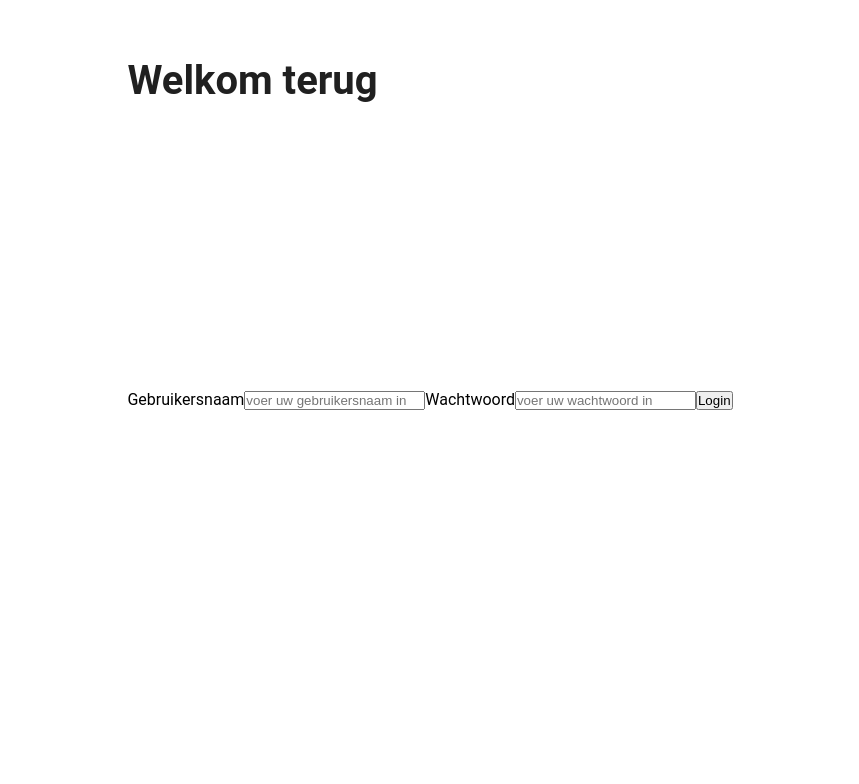
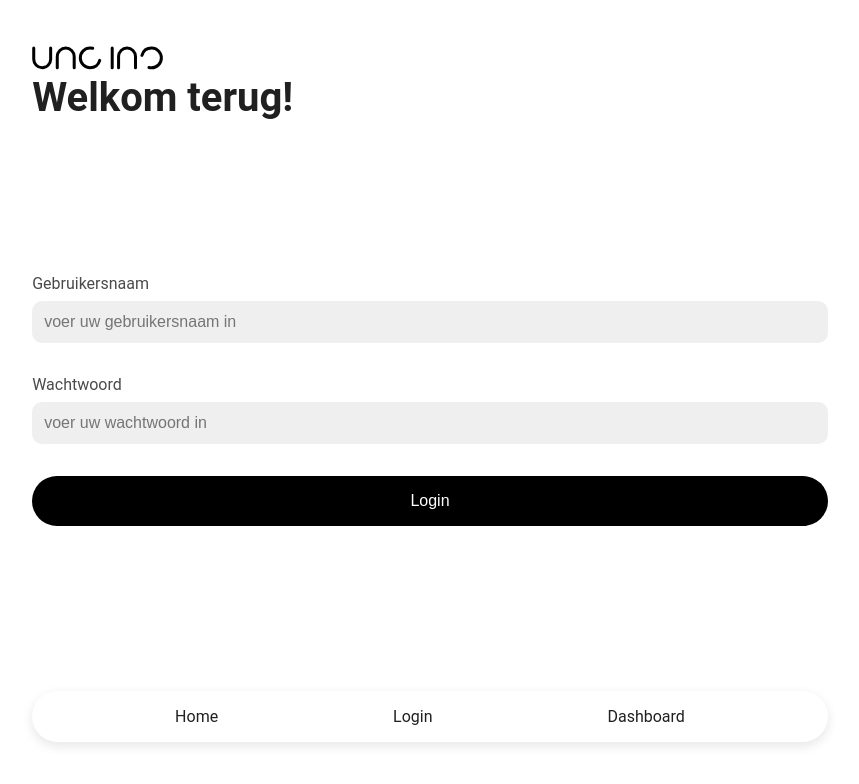
Before and after one commit to Lmikkers/Unc-Inc-Assessment, a React (Create React App) app in the folder my-app/: page /login in a window 1280 px wide. Shown: the top 784 px of the page, without its empty margins (210-1069 px from the left). Built offline with nearby package versions, Linux system fonts and the light colour scheme.

Commit message:
Login pagina style + navbar component
Ik heb de login pagina gestyled en een navbar component aangemaakt.

```diff
--- a/my-app/src/App.js
+++ b/my-app/src/App.js
@@ -1,6 +1,8 @@
 import './App.css';
 
 import { BrowserRouter as Router, Routes, Route } from 'react-router-dom';
+import { Link } from 'react-router-dom';
+
 import Login from './pages/login';
 import Dashboard from './pages/dashboard';
 import Home from './pages/home';
--- /dev/null
+++ b/my-app/src/components/navbar.jsx
@@ -0,0 +1,17 @@
+import React from 'react';
+import {Link} from 'react-router-dom';
+
+const Navbar=()=>{
+    return (
+        <nav>
+            <ul>
+                <li><Link to="/home" aria-label="Ga naar de homepagina">Home</Link></li>
+                <li><Link to="/login" aria-label="Ga naar de login pagina">Login</Link></li>
+                <li><Link to="/dashboard" aria-label="Ga naar de dashboard pagina">Dashboard</Link></li>
+            </ul>
+        </nav>
+    )
+
+}
+
+export default Navbar;
--- a/my-app/src/index.css
+++ b/my-app/src/index.css
@@ -1,8 +1,3 @@
-/*
-code {
-  font-family: source-code-pro, Menlo, Monaco, Consolas, 'Courier New',
-    monospace;
-}  */
 * {
   margin: 0;
   padding: 0;
@@ -27,6 +22,26 @@ h1 {
   font-size: var(--titleSize);
   color: var(--uncIncColor);
 }
+a {
+  text-decoration: none;
+}
+body {
+  color: var(--textColor);
+}
+input {
+  font-size: var(--regularFont);
+  color: var(--textColor);
+  background-color: var(--formColor);
+  padding: .75rem;
+  border-radius: 10px;
+  border: none;
+  width: 100%;
+  margin-top: .5rem;
+  margin-bottom: 2rem;
+}
+form button {
+  width: 100%;
+}
 
 section {
   display: grid;
@@ -35,28 +50,57 @@ section {
   align-items: center;
   width: 100vw;
   height: 100vh;
+  padding: 1.25rem;
 }
 section article {
   grid-row-start: 3;
   display: flex;
   flex-direction: column;
   align-items: center;
+  gap: 1.5rem;
+}
+
+nav {
+  background-color: white;
+  width: 100%;
+  border-radius: 2rem;
+  box-shadow: rgba(0, 0, 0, 0.1) 0px 4px 12px;
+  grid-row-end: -1;
+}
+nav ul {
+  display: flex;
+  flex-direction: row;
+  justify-content: space-evenly;
+  align-items: center;
+  list-style: none;
   gap: 1rem;
 }
-a.button {
+nav ul li, nav ul li a {
+  padding: 1rem .5rem;
+  color: var(--uncIncColor);
+  font-weight: 400;
+}
+
+a.button, button {
   grid-row-start: 5;
   justify-self: center;
+  width: fit-content;
   background: black;
-  padding: 1rem 2.75rem;
-  width: fit-content;
   color: white;
   text-decoration: none;
+  padding: 1rem 2.75rem;
+  border: none;
   border-radius: 5rem;
+  cursor: pointer;
+  font-size: var(--regularFont)
 }
 
+/* Home page */
 .home h1 {
   font-size: 1.9rem;
 }
 .home img {
   width: 15rem;
 }
+
+/* Login page */
--- a/my-app/src/pages/login.jsx
+++ b/my-app/src/pages/login.jsx
@@ -1,21 +1,29 @@
 // src/pages/login.jsx
+import logo from '../uncincLogo.svg';
+import Navbar from '../components/navbar';
 
 export function Login() {
+
     return (
         <section>
-            <h1>Welkom terug</h1>
+            <div>
+                <img src={logo} alt="logo unc inc" />
+                <h1>Welkom terug!</h1>
+            </div>
 
             <article>
                 <form action="">
                     <label for="username">Gebruikersnaam</label>
-                    <input type="text" name="username" id="username" placeholder="voer uw gebruikersnaam in" />
+                    <input type="text" name="username" required id="username" placeholder="voer uw gebruikersnaam in" />
 
                     <label for="password">Wachtwoord</label>
-                    <input type="password" name="password" id="password" placeholder="voer uw wachtwoord in" />
+                    <input type="password" name="password" required id="password" placeholder="voer uw wachtwoord in" />
 
                     <button type="submit" aria-label="login button">Login</button>
                 </form>
             </article>
+
+            <Navbar/>
         </section>
     )
 }
```
